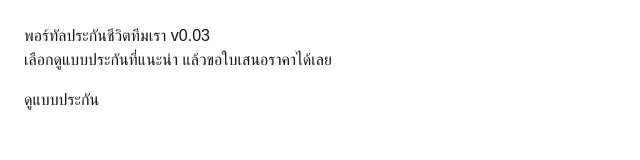
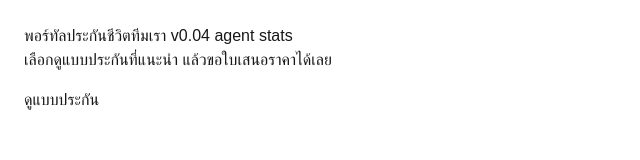
Before and after one commit to KasinchinSSP/ssp-agent-partner, a Next.js app: page / in a window 1280 px wide. Shown: the top 160 px of the page, without its empty margins (0-640 px from the left). Built offline with nearby package versions, Linux system fonts and the light colour scheme.

Commit message:
update version

```diff
--- a/app/page.tsx
+++ b/app/page.tsx
@@ -1,7 +1,7 @@
 export default function Home() {
   return (
     <main style={{ padding: 24 }}>
-      <h1>พอร์ทัลประกันชีวิตทีมเรา v0.03</h1>
+      <h1>พอร์ทัลประกันชีวิตทีมเรา v0.04 agent stats</h1>
       <p>เลือกดูแบบประกันที่แนะนำ แล้วขอใบเสนอราคาได้เลย</p>
       <a href="/plans" style={{ display: "inline-block", marginTop: 16 }}>
         ดูแบบประกัน
```
